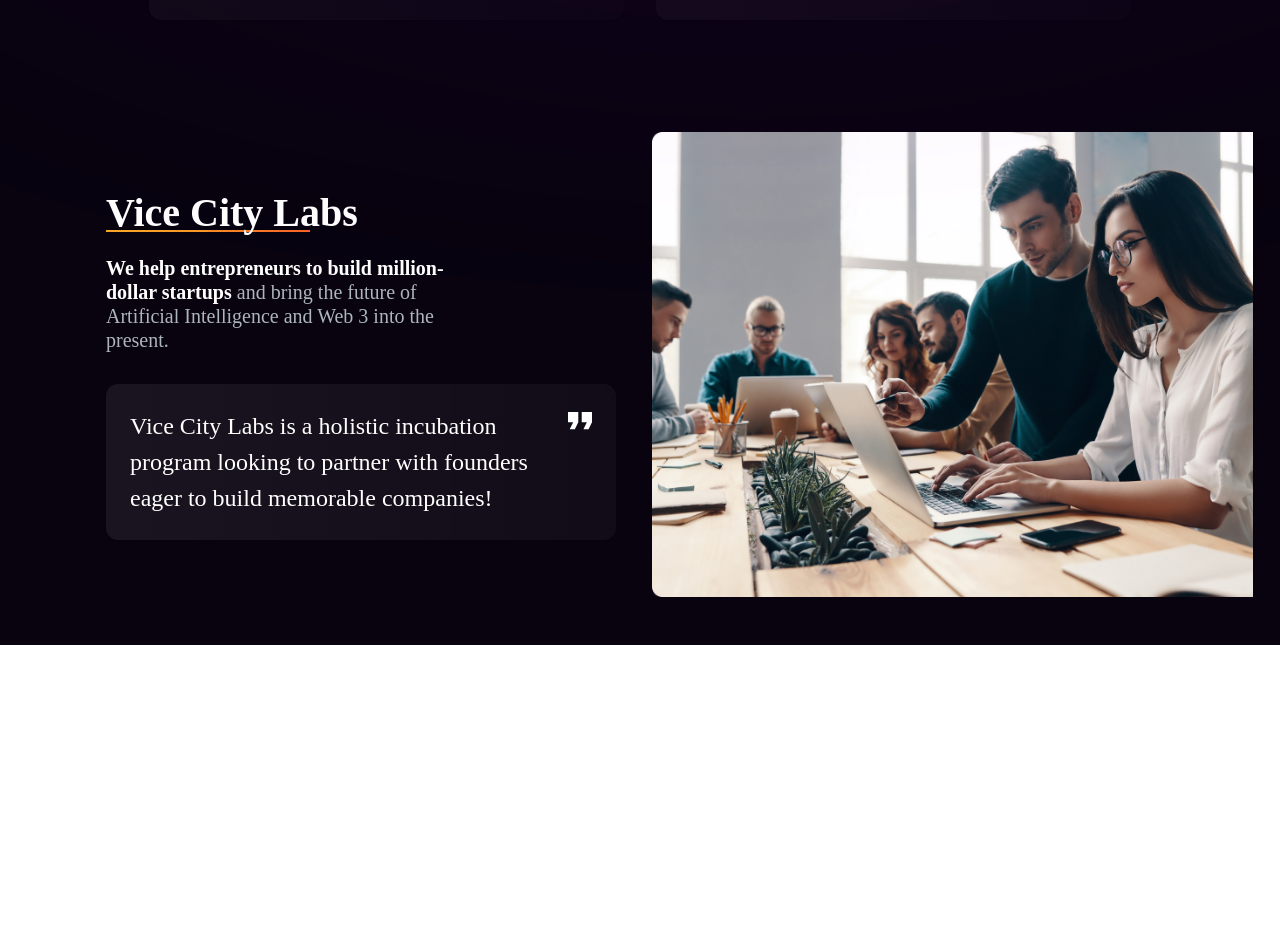
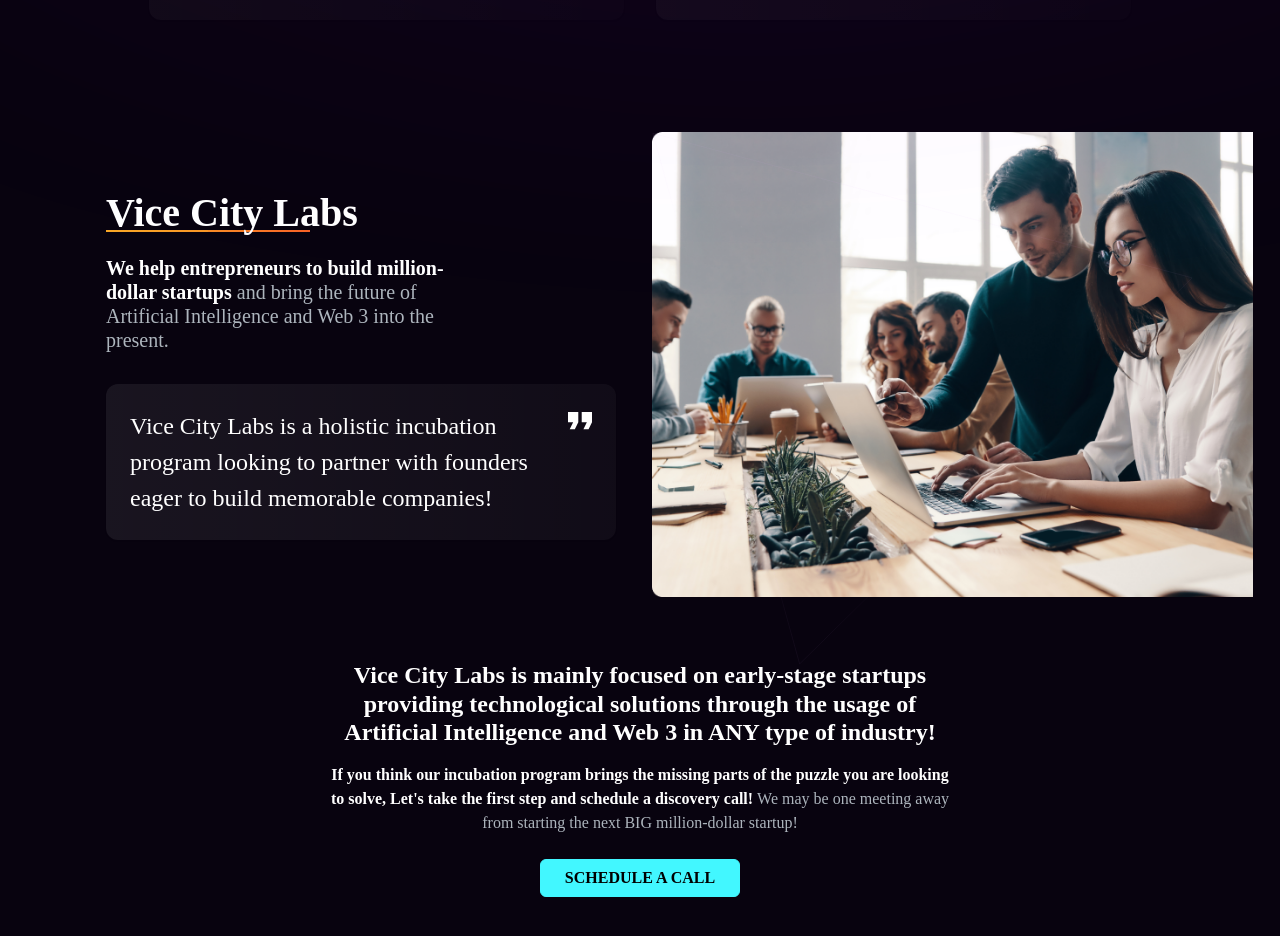
Before and after one commit to parsajiravand/vice-city, a Vue app: page /#/ in a window 1280 px wide. Shown: the part 3900-4836 px from the top of the page. Before the commit the page ends 4545 px from the top, so only its background shows below. Built offline with nearby package versions, Linux system fonts and the light colour scheme.

Commit message:
compelte labs section

```diff
--- a/src/components/Labs.vue
+++ b/src/components/Labs.vue
@@ -31,6 +31,36 @@
       </div>
       <div class="col-6 d-none d-md-flex">
         <img src="@/assets/labs.png" alt="labs" style="max-width: 600.72px" />
+        <img
+          src="@/assets/header-main-vector-4.svg"
+          class="position-absolute"
+          alt="vector"
+        />
+      </div>
+    </div>
+    <div class="row text-center justify-content-center my-6">
+      <div class="col-md-7 col-12 d-flex justify-content-center flex-column">
+        <h4 class="fw-bold">
+          Vice City Labs is mainly focused on early-stage startups providing
+          technological solutions through the usage of Artificial Intelligence
+          and Web 3 in ANY type of industry!
+        </h4>
+        <div class="h  mt-2">
+          <b>
+            If you think our incubation program brings the missing parts of the
+            puzzle you are looking to solve, Let's take the first step and
+            schedule a discovery call!
+          </b>
+          <span class="text-gray-500">
+            We may be one meeting away from starting the next BIG million-dollar
+            startup!
+          </span>
+        </div>
+        <div class="my-4">
+          <button class="btn btn-custom-primary text-uppercase px-4 fw-bold">
+            Schedule a Call
+          </button>
+        </div>
       </div>
     </div>
   </section>
```
